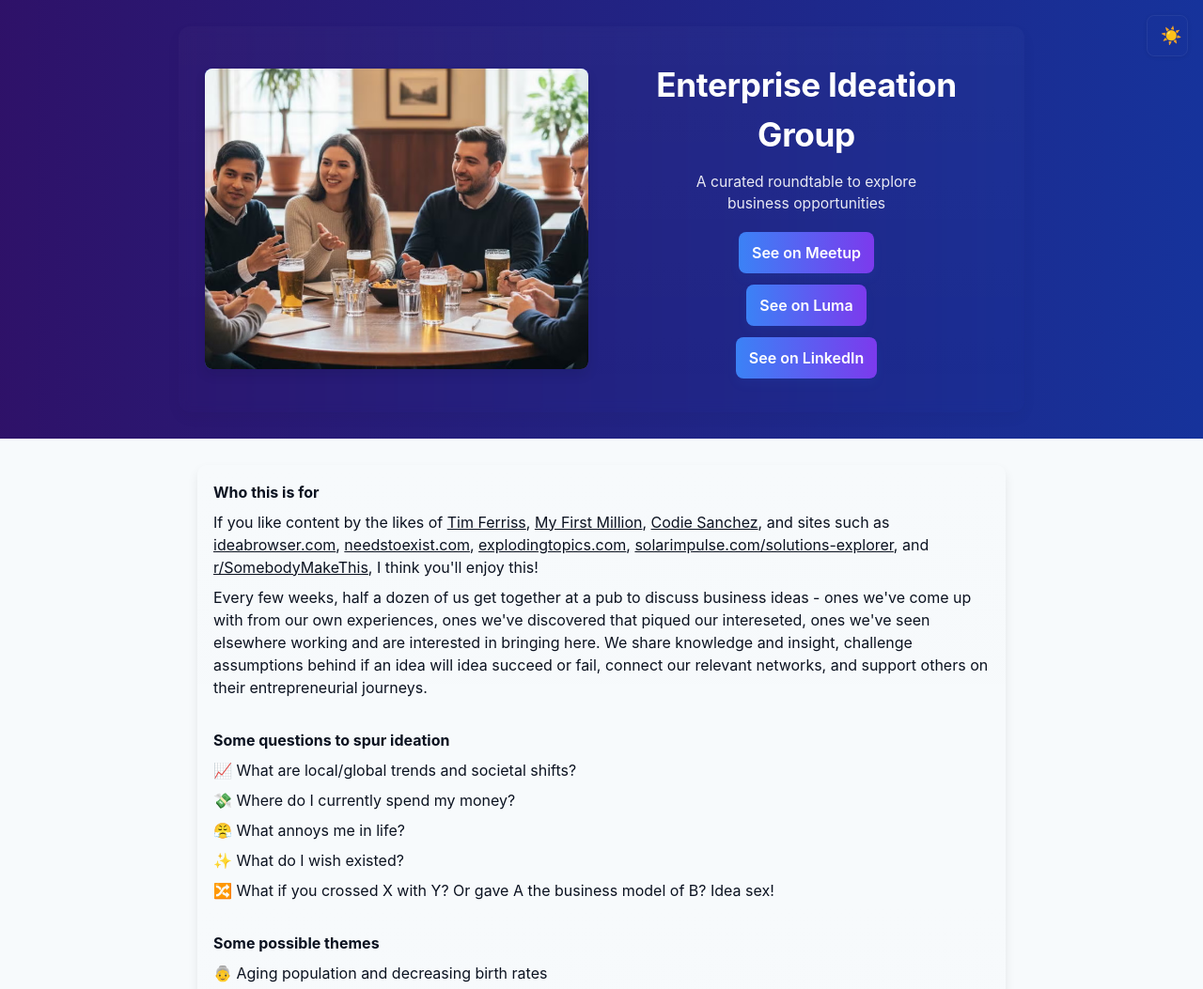
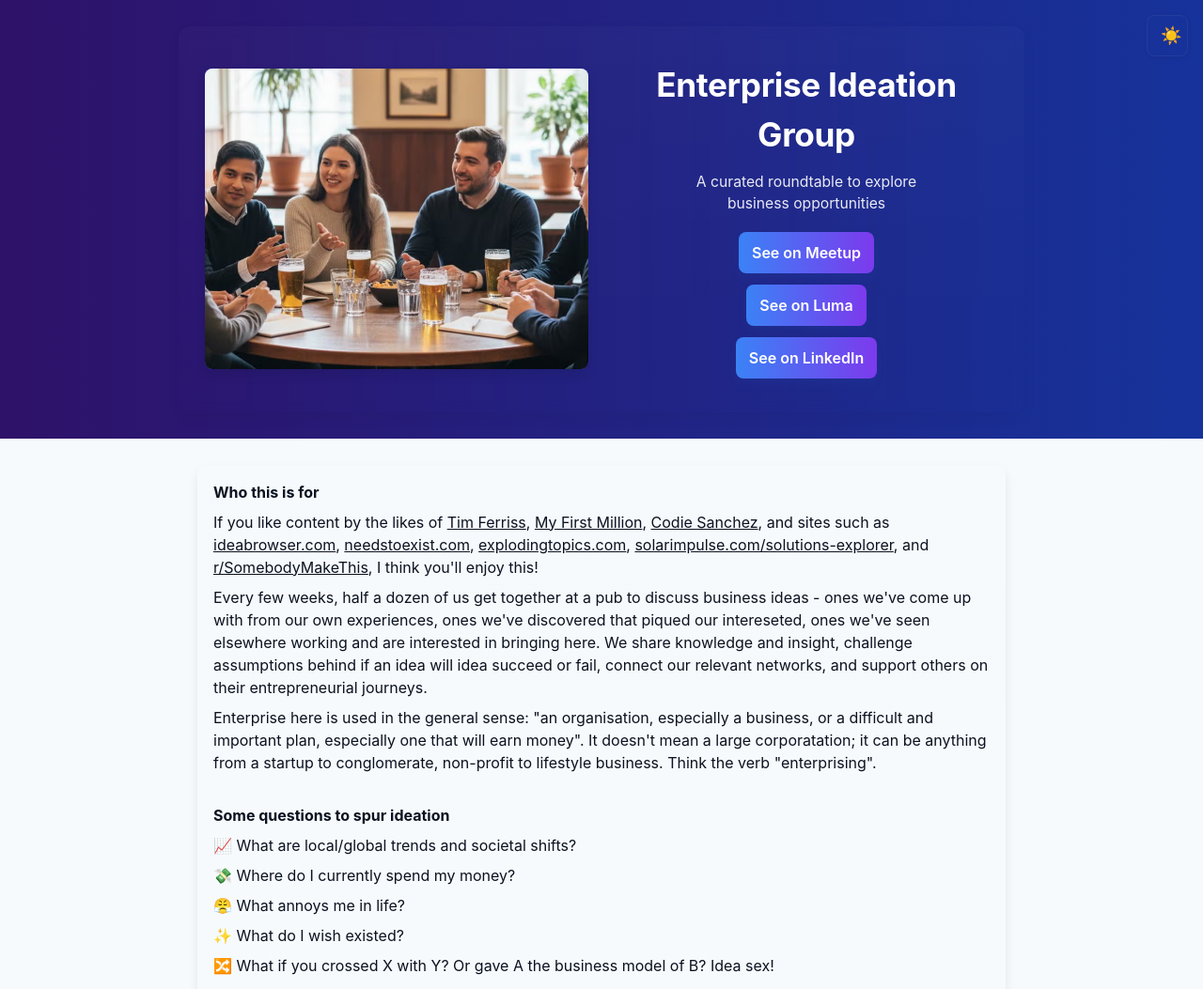
Before and after one commit to jamesdeluk/eig, a plain HTML site: page index.html in a window 1280 px wide. Shown: the top 1053 px of the page at 94% size. Drawn offline with Linux system fonts and the light colour scheme.

Commit message:
enterprise definition

```diff
--- a/index.html
+++ b/index.html
@@ -64,6 +64,7 @@
         <p>
           Every few weeks, half a dozen of us get together at a pub to discuss business ideas - ones we've come up with from our own experiences, ones we've discovered that piqued our intereseted, ones we've seen elsewhere working and are interested in bringing here. We share knowledge and insight, challenge assumptions behind if an idea will idea succeed or fail, connect our relevant networks, and support others on their entrepreneurial journeys.
         </p>
+        <p>Enterprise here is used in the general sense: "an organisation, especially a business, or a difficult and important plan, especially one that will earn money". It doesn't mean a large corporatation; it can be anything from a startup to conglomerate, non-profit to lifestyle business. Think the verb "enterprising".</p>
         <br/>
         <p><strong>Some questions to spur ideation</strong></p>
     <p><span class="emoji">📈</span><span> What are local/global trends and societal shifts?</span></p>
```
